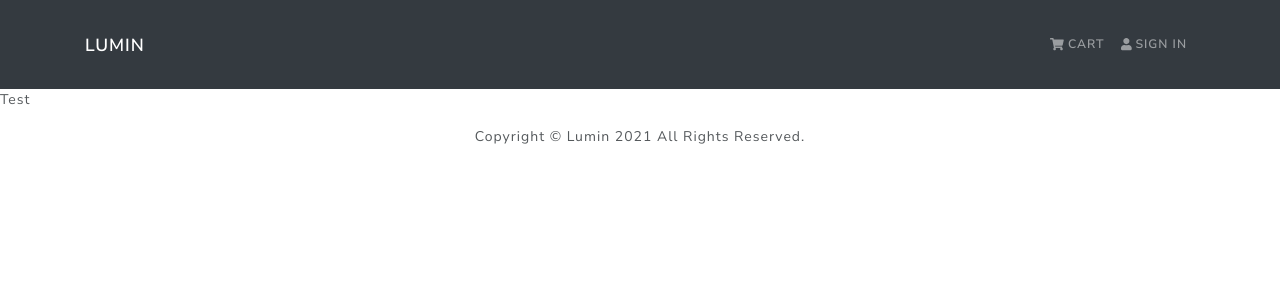
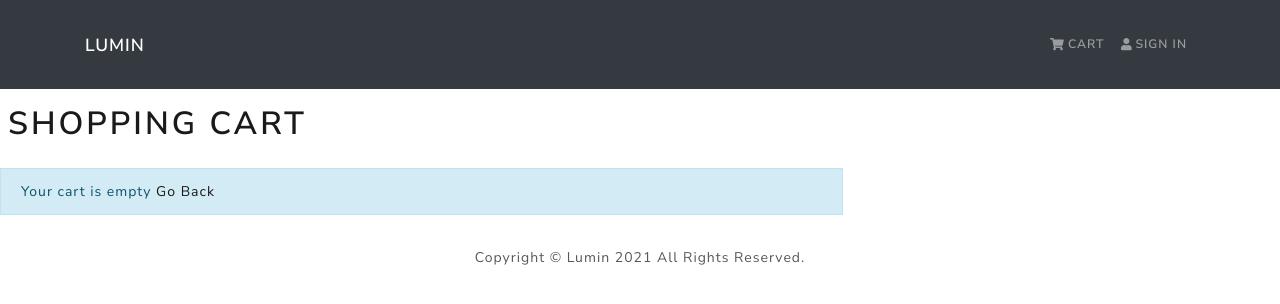
Before and after one commit to Xrythidon/Lumin, a Next.js app in the folder frontend/: page /cart in a window 1280 px wide. Shown: the top 304 px of the page. Built offline with nearby package versions, Linux system fonts and the light colour scheme.

Commit message:
Added remove from cart action

```diff
--- a/frontend/pages/_app.js
+++ b/frontend/pages/_app.js
@@ -7,6 +7,7 @@ import store from "../redux/store";
 
 import Header from "../components/Header";
 import Footer from "../components/Footer";
+
 
 function MyApp({ Component, pageProps }) {
   return (
--- a/frontend/pages/cart/index.js
+++ b/frontend/pages/cart/index.js
@@ -1,11 +1,19 @@
 import React from 'react'
+import CartScreen from "../../screens/CartScreen";
 
 const Cart = () => {
     return (
-        <div>
-            Test
-        </div>
+        <CartScreen/>
     )
 }
 
 export default Cart
+
+// export async function getServerSideProps(ctx) {
+//     const { id } = ctx.query;
+//     return {
+//       props: {
+//         id,
+//       },
+//     };
+//   }
--- a/frontend/redux/actions/cart.js
+++ b/frontend/redux/actions/cart.js
@@ -1,5 +1,5 @@
 import axios from "axios";
-import { CART_ADD_ITEM } from "../types/cart";
+import { CART_ADD_ITEM, CART_REMOVE_ITEM } from "../types/cart";
 
 export const addToCart = (id, qty) => async (dispatch, getState) => {
     const { data } = await axios.get(`/api/products/${id}`)
@@ -18,3 +18,13 @@ export const addToCart = (id, qty) => async (dispatch, getState) => {
 
     localStorage.setItem("cartItems", JSON.stringify(getState().cart.cartItems))
 }
+
+export const removeFromCart = (id) => async (dispatch, getState) => {
+    dispatch({
+        type: CART_REMOVE_ITEM,
+        payload: id
+    })
+
+
+    localStorage.setItem("cartItems", JSON.stringify(getState().cart.cartItems))
+}
--- a/frontend/redux/reducers/cart.js
+++ b/frontend/redux/reducers/cart.js
@@ -24,6 +24,13 @@ export const cartReducer = (state = INITIAL_CART_STATE, action) => {
                     cartItems: [...state.cartItems, item]
                 }
             }
+        case CART_REMOVE_ITEM:
+            return {
+                ...state,
+                cartItems: state.cartItems.filter(x => x.product !== action.payload)
+            }
+
+
 
         default:
             return state;
--- a/frontend/screens/CartScreen.js
+++ b/frontend/screens/CartScreen.js
@@ -1,32 +1,100 @@
-import React, {useEffect} from 'react'
+import React, { useEffect } from "react";
 import { useDispatch, useSelector } from "react-redux";
 import Link from "next/link";
-import { useRouter } from 'next/router'
-import { Row, Col, ListGroup, Image, Form, Button, Card} from "react-bootstrap";
+import { useRouter } from "next/router";
+import { Row, Col, ListGroup, Image, Form, Button, Card } from "react-bootstrap";
 import Message from "../components/Message";
-import { addToCart} from "../redux/actions/cart";
+import { addToCart, removeFromCart } from "../redux/actions/cart";
 
+const CartScreen = ({ id, qty }) => {
+  const quantity = parseInt(qty);
 
-const CartScreen = ({id, qty}) => {
+  const dispatch = useDispatch();
+  const router = useRouter()
 
-    const quantity = parseInt(qty);
+  const cart = useSelector((state) => state.cart);
+  const { cartItems } = cart;
 
-    const dispatch = useDispatch();
+  useEffect(() => {
+    if (id) {
+      dispatch(addToCart(id, quantity));
+    }
+  }, [dispatch, id, quantity]);
 
-    useEffect(() => {
-        if (id) {
-            dispatch(addToCart(id, quantity))
-        }
+  const removeFromCartHandler = (id) => {
+      dispatch(removeFromCart(id))
+  };
 
-    }, [dispatch, id, quantity])
+  const checkoutHandler = () => {
+    router.push("/login?redirect=shipping")
+  };
 
+  return (
+    <Row>
+      <Col md={8}>
+        <h1>Shopping Cart</h1>
+        {cartItems.length === 0 ? (
+          <Message>
+            Your cart is empty <Link href="/">Go Back</Link>
+          </Message>
+        ) : (
+          <ListGroup variant="flush">
+            {cartItems.map((item) => (
+              <ListGroup.Item key={item.product}>
+                <Row>
+                  <Col md={2}>
+                    <Image src={item.image} alt={item.name} fluid rounded />
+                  </Col>
+                  <Col md={3}>
+                    <Link href={`/product/${item.product}`}>{item.name}</Link>
+                  </Col>
+                  <Col md={2}>${item.price}</Col>
 
+                  <Col md={2}>
+                    <Form.Control
+                      as="select"
+                      value={item.qty}
+                      onChange={(e) => dispatch(addToCart(item.product, Number(e.target.value)))}
+                    >
+                      {[...Array(item.countInStock).keys()].map((x) => (
+                        <option key={x + 1} value={x + 1}>
+                          {x + 1}
+                        </option>
+                      ))}
+                    </Form.Control>
+                  </Col>
+                  <Col md={2}>
+                    <Button type="button" variant="light" onClick={() => removeFromCartHandler(item.product)}>
+                      <i className="fas fa-trash"></i>
+                    </Button>
+                  </Col>
+                </Row>
+              </ListGroup.Item>
+            ))}
+          </ListGroup>
+        )}
+      </Col>
+      {cartItems.length === 0 ? (
+        ""
+      ) : (
+        <Col md={4}>
+          <Card>
+            <ListGroup variant="flush">
+              <ListGroup.Item>
+                <h2>Subtotal ({cartItems.reduce((acc, item) => acc + item.qty, 0)}) items</h2>$
+                {cartItems.reduce((acc, item) => acc + item.qty * item.price, 0).toFixed(2)}
+              </ListGroup.Item>
+              <ListGroup.Item>
+                <Button type="button" className="btn-block" disabled={cartItems.length === 0} onClick={checkoutHandler}>
+                  Proceed To Checkout
+                </Button>
+              </ListGroup.Item>
+            </ListGroup>
+          </Card>
+        </Col>
+      )}
+    </Row>
+  );
+};
 
-    return (
-        <div>
-            Cart {qty} {id}
-        </div>
-    )
-}
-
-export default CartScreen
+export default CartScreen;
--- a/frontend/styles/globals.css
+++ b/frontend/styles/globals.css
@@ -19,6 +19,15 @@ main {
   min-height: 80vh;
 }
 
+h1 {
+  font-size: 1.8rem;
+  padding: 1rem 0.5rem;
+}
+h2 {
+  font-size: 1.4rem;
+  padding: 0.5rem 0;
+}
+
 h3 {
   padding: 1rem 0;
 }
```
